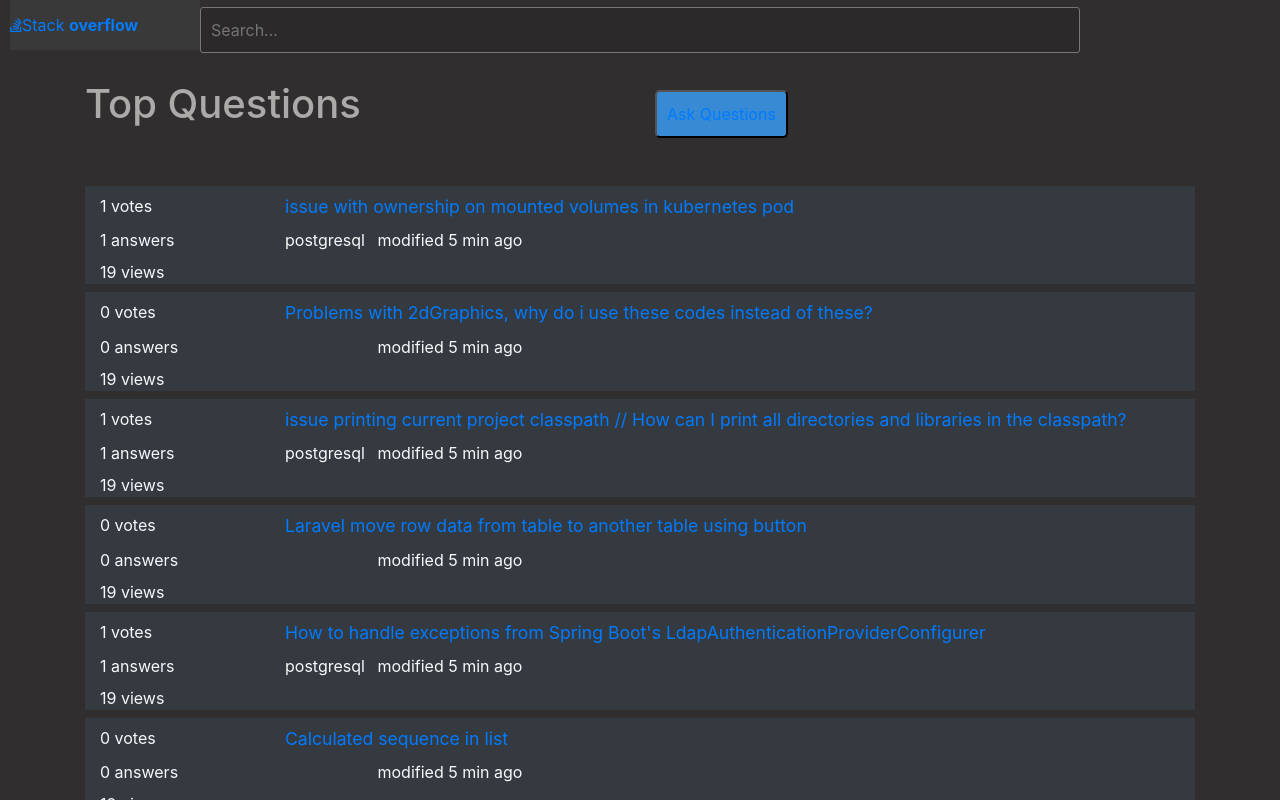
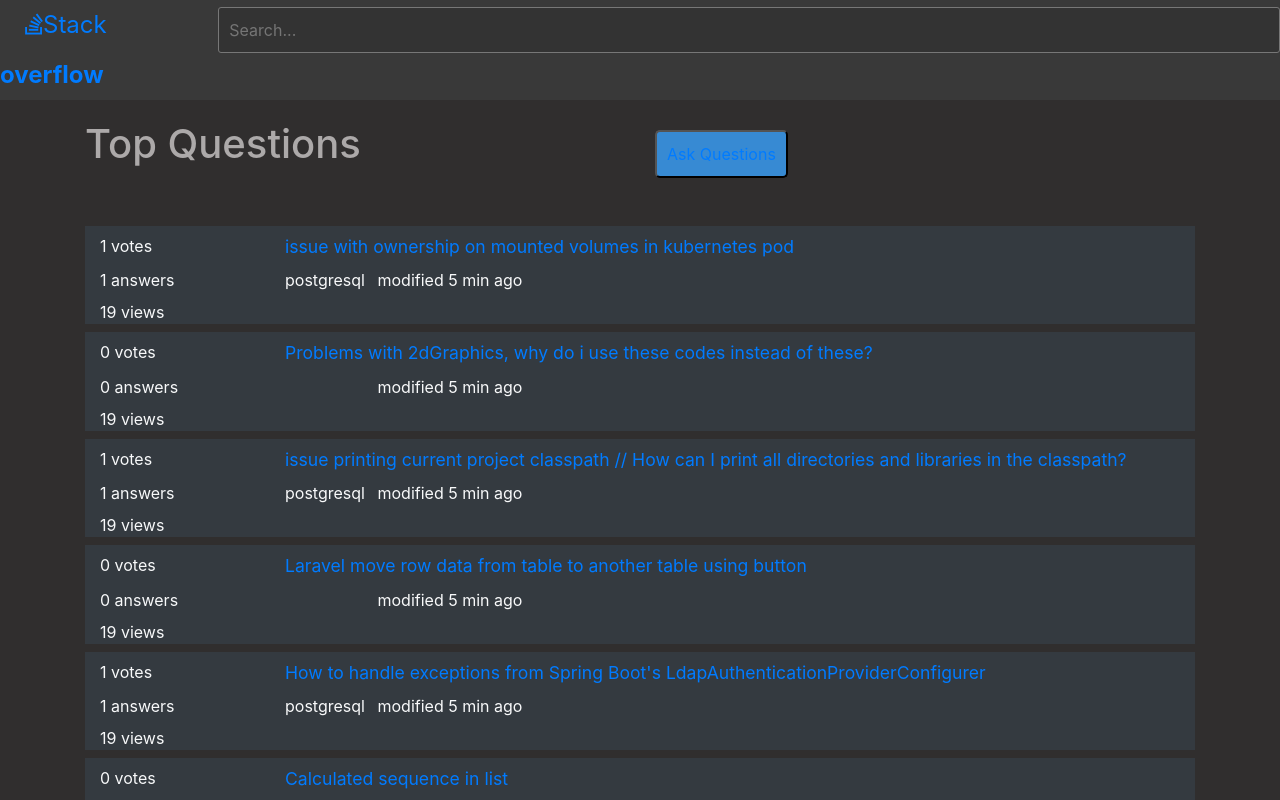
Before and after one commit to acemalsert/stack_overflow_frontend, a React (Create React App) app: page /topQuestions in a window 1280 px wide. Shown: the top 800 px of the page. Built offline with nearby package versions, Linux system fonts and the light colour scheme.

Commit message:
third commit

```diff
--- a/src/App.js
+++ b/src/App.js
@@ -1,6 +1,5 @@
 import './App.css';
 import Askquestion from './components/AskQuestion/Askquestion';
-import Header from './components/Header/Header';
 import QuestionList from './components/QuestionList/QuestionList';
 
 import {
@@ -11,16 +10,26 @@ import {
 import InduvidualQuestion from './components/InduvidualQuestion/InduvidualQuestion';
 
 function App() {
+  const fakeDatas = [{numOfVotes : 1, numOfAnswers:1, numOfViews:19,questionLink:" issue with ownership on mounted volumes in kubernetes pod",modifyTime:5,Tags:"postgresql"},
+  {numOfVotes : 0, numOfAnswers:0, numOfViews:19,questionLink:"Problems with 2dGraphics, why do i use these codes instead of these?",modifyTime:5},
+  {numOfVotes : 1, numOfAnswers:1, numOfViews:19,questionLink:" issue printing current project classpath // How can I print all directories and libraries in the classpath?",modifyTime:5,Tags:"postgresql"},
+  {numOfVotes : 0, numOfAnswers:0, numOfViews:19,questionLink:" Laravel move row data from table to another table using button",modifyTime:5},
+  {numOfVotes : 1, numOfAnswers:1, numOfViews:19,questionLink:" How to handle exceptions from Spring Boot's LdapAuthenticationProviderConfigurer",modifyTime:5,Tags:"postgresql"},
+  {numOfVotes : 0, numOfAnswers:0, numOfViews:19,questionLink:" Calculated sequence in list",modifyTime:5},
+  {numOfVotes : 1, numOfAnswers:1, numOfViews:19,questionLink:" Facing Rails devise gives Rollback message when Sign Up",modifyTime:5,Tags:"postgresql"}]
+
   return (
+
     <Router>
 
 
     <div className="App">
 
+
     <Switch>
 
 <Route path="/topQuestions">
-    <QuestionList/>
+    <QuestionList data = {fakeDatas}/>
     </Route>
 
     <Route path="/askQuestions">
--- a/src/components/AskQuestion/Askquestion.jsx
+++ b/src/components/AskQuestion/Askquestion.jsx
@@ -1,7 +1,9 @@
-import React from 'react';
+import React, {useState} from 'react';
 import "./askquestion.css"
 
 function Askquestion() {
+
+  const [title,setTitle] = useState([])
   return <div className='ask-question bg-dark'>
       <div className='container bg-dark pt-3 '>
 
--- a/src/components/Header/Header.jsx
+++ /dev/null
@@ -1,19 +0,0 @@
-import React from 'react';
-import "./header.css"
-import { Link } from "react-router-dom"
-
-
-function Header() {
-  return <div className='header'>
-      <header className='nav'>
-          <a href = "" className = "logo"> <Link className='link' to= "/topQuestions"><i class="fab fa-stack-overflow"></i>Stack <b>overflow</b></Link></a>
-          <form action ="" className='search'>
-              <input className = "search-box" type  = "text" placeholder='Search...'/>
-          </form>
-          <a href = "" className = "profile"> Ahmet</a>
-      </header>
-
-  </div>;
-}
-
-export default Header;
--- a/src/components/Header/header.css
+++ /dev/null
@@ -1,47 +0,0 @@
-.header {
- background-color: #393939;
- box-shadow: 0 3px 3px rgba(0,0,0,.2);
- grid-column-gap:20px ;
- display: grid;
-
-
-}
-.nav{
- display: grid;
- grid-template-columns: 200px 1fr 200px;
-
-
-
-}
-
-.logo {
-    color: #ffff;
-    background-color: #393939;
-    text-decoration: none;
-    display: inline-block;
-    height: 50px;
-    line-height: 50px;
-    padding: 10 15px;
-    margin-left: 10px;
-
-}
-.search-box{
-    width: 100%;
-    background: rgba(0,0,0,.1);
-    border:1px solid #777;
-    padding: 10px 10px;
-    margin-top: 7px;
-    border-radius: 3px;
-    display: inline-block;
-    box-sizing: border-box;
-    margin-bottom: 7px;
-    color:white;
-}
-
-.profile{
-    color: #fff;
-    text-decoration: none;
-    line-height:50px ;
-    margin-left: 10px;
-
-}
--- a/src/components/InduvidualQuestion/InduvidualQuestion.jsx
+++ b/src/components/InduvidualQuestion/InduvidualQuestion.jsx
@@ -28,7 +28,7 @@ function InduvidualQuestion() {
 
               <div className='row mt-3 pl-4  '>
             <form>
-                <input className='input-box-body' type="text">
+                <input className='input-box-body bg-dark' type="text">
                 </input>
             </form>
             </div>
--- a/src/components/QuestionList/QuestionList.jsx
+++ b/src/components/QuestionList/QuestionList.jsx
@@ -1,32 +1,36 @@
 import React, {useState} from "react";
-import "./questionList.css";
+
 import { Link } from "react-router-dom"
+import "./questionList.css"
 
-function QuestionList() {
+function QuestionList(props) {
+
 
   const [searchTerm,setSearchTerm] = useState("")
 
-  const fakeDatas  = [{numOfVotes : 1, numOfAnswers:1, numOfViews:19,questionLink:" issue with ownership on mounted volumes in kubernetes pod",modifyTime:5,Tags:"postgresql"},
-  {numOfVotes : 0, numOfAnswers:0, numOfViews:19,questionLink:"Problems with 2dGraphics, why do i use these codes instead of these?",modifyTime:5},
-  {numOfVotes : 1, numOfAnswers:1, numOfViews:19,questionLink:" issue printing current project classpath // How can I print all directories and libraries in the classpath?",modifyTime:5,Tags:"postgresql"},
-  {numOfVotes : 0, numOfAnswers:0, numOfViews:19,questionLink:" Laravel move row data from table to another table using button",modifyTime:5},
-  {numOfVotes : 1, numOfAnswers:1, numOfViews:19,questionLink:" How to handle exceptions from Spring Boot's LdapAuthenticationProviderConfigurer",modifyTime:5,Tags:"postgresql"},
-  {numOfVotes : 0, numOfAnswers:0, numOfViews:19,questionLink:" Calculated sequence in list",modifyTime:5},
-  {numOfVotes : 1, numOfAnswers:1, numOfViews:19,questionLink:" Facing Rails devise gives Rollback message when Sign Up",modifyTime:5,Tags:"postgresql"}]
+
 
   return (
-    <div className="question-list pb-5">
+    <div className="question-list">
+        <div className="row navbar-section">
+           {/*Navbar Start */}
 
-<header className='nav'>
-          <a href = "" className = "logo"> <Link className='link' to= "/topQuestions"><i class="fab fa-stack-overflow"></i>Stack <b>overflow</b></Link></a>
-          <form action ="" className='search'>
+       <div className="col-2 ">
+       <a href = "" className = "logo "> <Link className='link' to= "/topQuestions"><i class="fab fa-stack-overflow"></i>Stack <b>overflow</b></Link></a>
+       </div>
+         <div className="col-10 "> <form action ="" className='search'>
               <input className = "search-box" type  = "text" placeholder='Search...' onChange={(event) => {setSearchTerm(event.target.value)}}/>
-          </form>
+          </form></div>
 
-      </header>
+
+
+       {/*Navbar End */}
+        </div>
 
       {/* Top Questions Header Start*/}
-      <div className="container">
+      <div className="container ">
+
+
 
         <div className="row mb-5">
           <div className="col-6 ">
@@ -40,7 +44,7 @@ function QuestionList() {
         {/* Top Questions Header End*/}
 
         {/*Questions Start Here */}
-        {fakeDatas.filter((data) => {  if(searchTerm == "") {
+        {props.data.filter((data) => {  if(searchTerm == "") {
                   return data;
                 }
               else if (data.questionLink.toLowerCase().includes(searchTerm.toLowerCase())){
@@ -69,6 +73,9 @@ function QuestionList() {
          </div>
        </div>
         )}
+        <div className="text-light">
+          {props.data.map((data)=>{<div>{data.numOfAnswers}</div>})}
+        </div>
 
       </div>
 
--- a/src/components/QuestionList/questionList.css
+++ b/src/components/QuestionList/questionList.css
@@ -31,3 +31,51 @@
 .question-list{
     background-color: rgb(48, 46, 46);
 }
+
+.header {
+    background-color: #393939;
+    box-shadow: 0 3px 3px rgba(0,0,0,.2);
+
+
+
+
+   }
+
+
+
+
+   .logo {
+    color: #ffff;
+
+    text-decoration: none;
+    height: 50px;
+    line-height: 50px;
+    padding: 15px;
+    margin-left: 10px;
+    font-size: x-large;
+
+
+
+
+   }
+
+   .navbar-section{
+
+    background-color: #393939;
+   }
+
+
+
+
+    .search-box{
+        width: 100%;
+        background: rgba(0,0,0,.1);
+        border:1px solid #777;
+        padding: 10px 10px;
+        margin-top: 7px;
+        border-radius: 3px;
+
+        box-sizing: border-box;
+        margin-bottom: 7px;
+        color:white;
+    }
```
